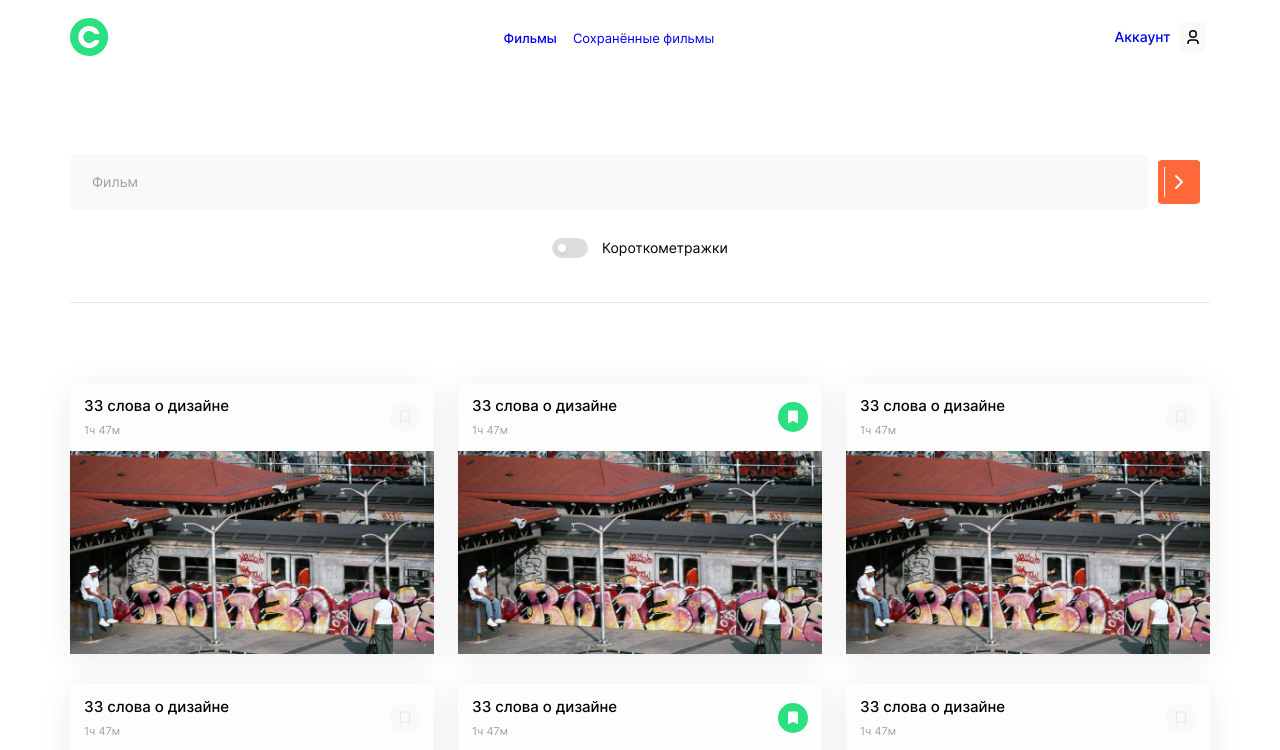
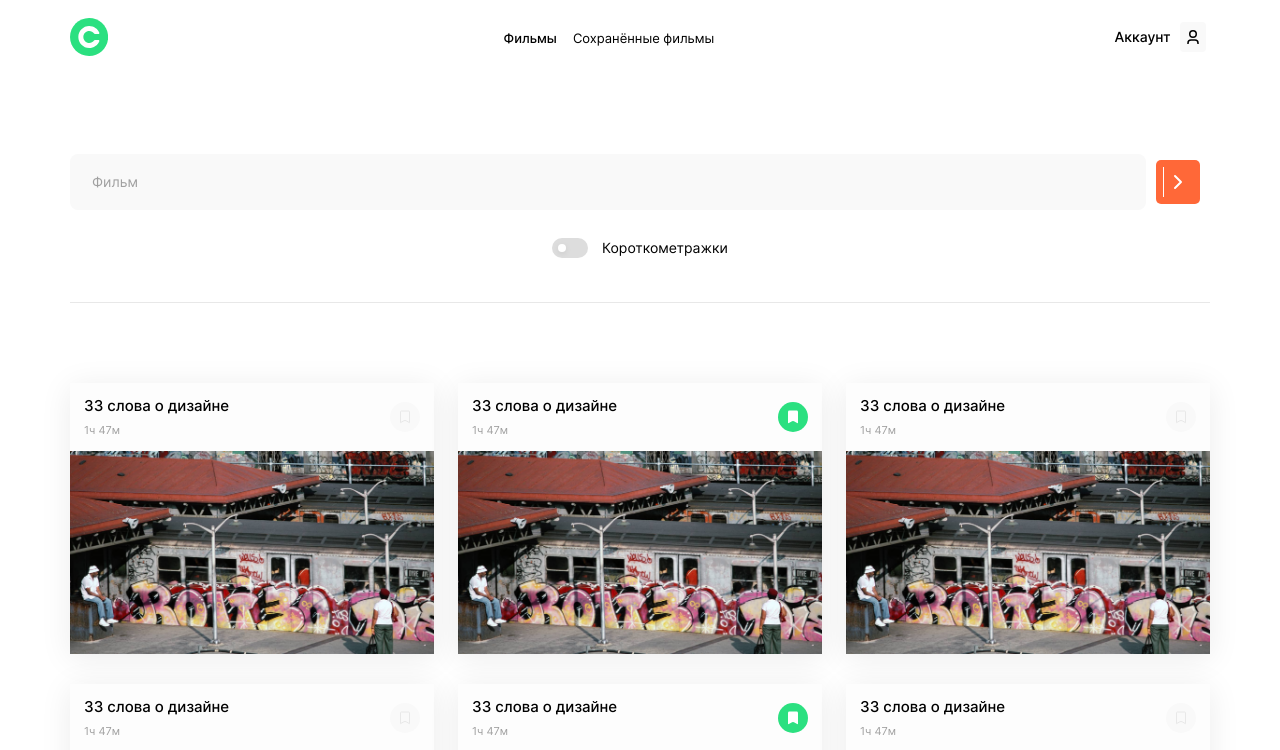
Before and after one commit to Nikshov/movies-explorer-frontend, a React (Create React App) app: page /movies in a window 1280 px wide. Shown: the top 750 px of the page. Built offline with nearby package versions, Linux system fonts and the light colour scheme.

Commit message:
изменить цвет ссыолк навигации, пофиксить размер кнопки поиска

```diff
--- a/src/components/Navigation/Navigation.css
+++ b/src/components/Navigation/Navigation.css
@@ -4,6 +4,7 @@
 
 .navigation__link {
   text-decoration: none;
+  color: #000;
 }
 
 .navigation__landing {
--- a/src/components/SearchForm/SearchForm.css
+++ b/src/components/SearchForm/SearchForm.css
@@ -35,12 +35,13 @@
 }
 
 .search-form__btn {
-  width: 44px;
+  min-width: 44px;
   height: 44px;
   margin: 6px 10px;
   background: url('../../images/find.svg') center no-repeat;
   border: none;
   cursor: pointer;
+  padding: 0;
 }
 
 @media screen and (max-width: 850px) {
```
